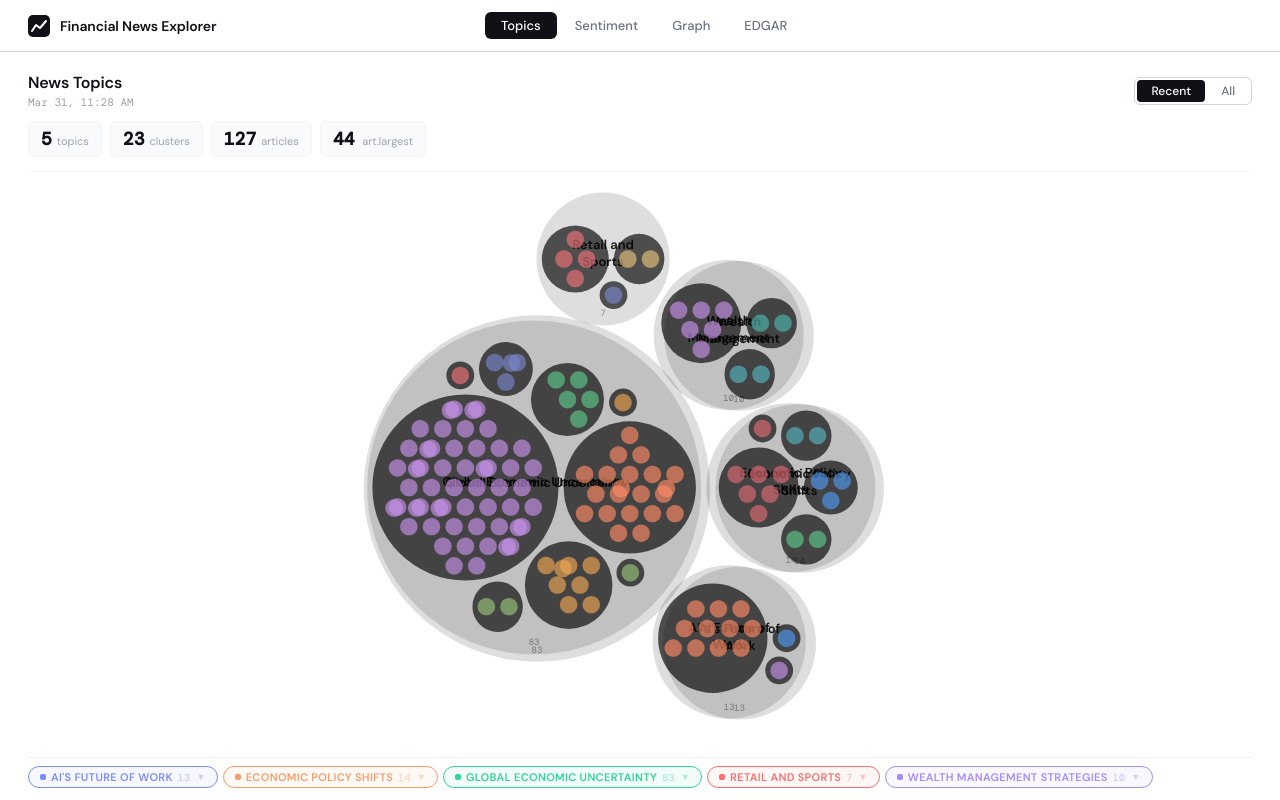
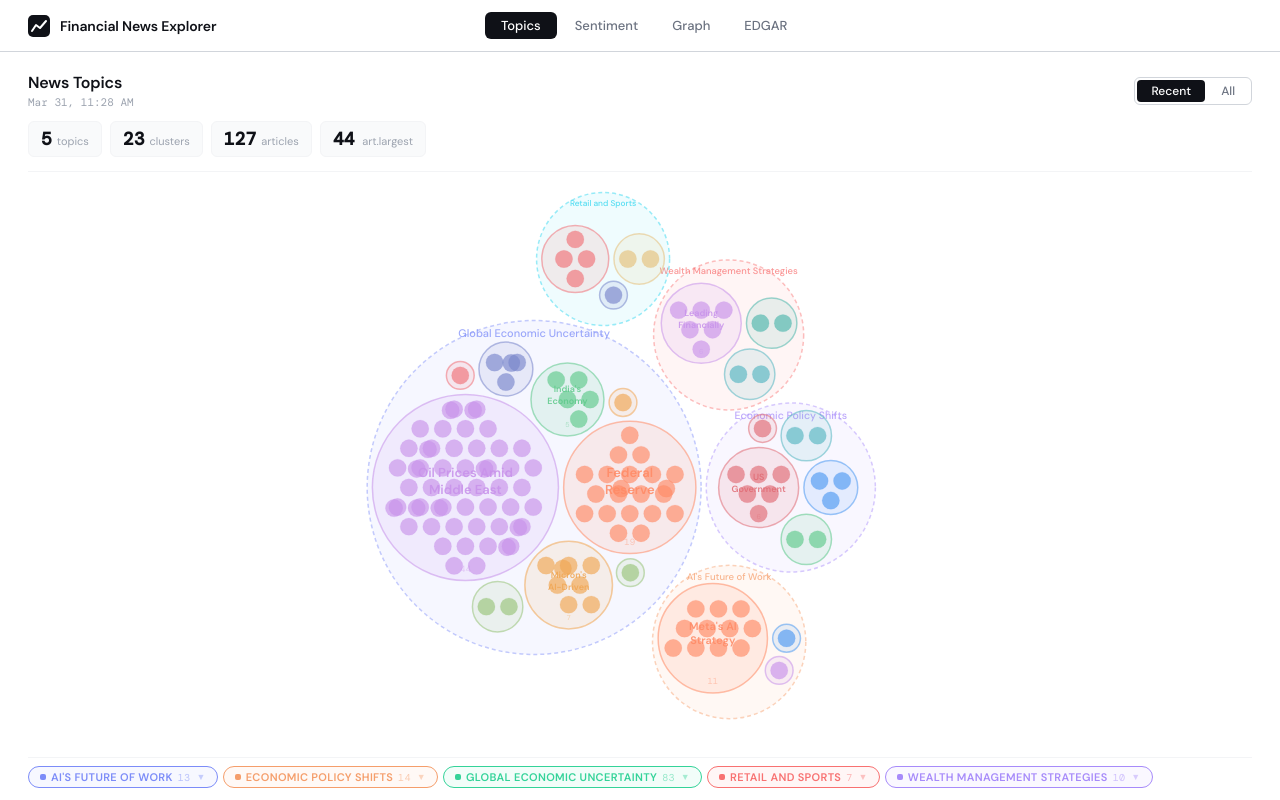
Before and after one commit to staedi/sec-edgar-vite, a React (Vite) app: page / in a window 1280 px wide. Built offline with nearby package versions, Linux system fonts and the light colour scheme.

Commit message:
Update components

```diff
--- a/src/components/CirclePacking.tsx
+++ b/src/components/CirclePacking.tsx
@@ -4,17 +4,23 @@ import { hierarchy, pack } from 'd3-hierarchy'
 // ── Types ─────────────────────────────────────────────────────────────────────
 
 export interface ArticleNode {
-  name: string; hash: string; article_date: string; provider: string; value: number
+  name: string; summary?: string; hash: string; chunk_key?: string
+  article_date: string; provider: string; value: number
 }
 export interface ClusterNode {
-  cluster_id: number; name: string; count: number; children: ArticleNode[]
+  cluster_id: number; name: string; count: number
+  children: ArticleNode[]; related_tickers?: string[]
+}
+export interface MetaCategoryNode {
+  name: string; count: number; children: ClusterNode[]
 }
 export interface TopicsData {
-  name: 'root'; mode?: string; updated_at: string; children: ClusterNode[]
+  name: 'root'; mode?: string; updated_at: string; children: MetaCategoryNode[]
 }
 export interface CirclePackingProps {
   data: TopicsData; width: number; height: number
   activeCluster?: number | null; onClusterClick?: (id: number) => void
+  activeMeta?: string | null; onMetaClick?: (name: string) => void
 }
 
 // ── Palette ───────────────────────────────────────────────────────────────────
@@ -24,11 +30,20 @@ const PALETTE = [
   '#56b6c2', '#e5c07b', '#98c379', '#f07178', '#7986cb',
   '#4db6ac', '#ff8a65',
 ]
+const META_PALETTE = [
+  '#7c8cf8', '#f59e6b', '#34d399', '#f87171', '#a78bfa',
+  '#22d3ee', '#fbbf24', '#4ade80',
+]
 
-// Deterministic color by cluster_id — never changes regardless of which
-// clusters are present or in what order they appear in the data.
+// Deterministic color by cluster_id — stable across mode switches
 function clusterColor(cluster_id: number): string {
   return PALETTE[cluster_id % PALETTE.length]
+}
+function metaColor(metaName: string): string {
+  // Simple hash of the name string for stable color assignment
+  let hash = 0
+  for (let i = 0; i < metaName.length; i++) hash = (hash * 31 + metaName.charCodeAt(i)) >>> 0
+  return META_PALETTE[hash % META_PALETTE.length]
 }
 
 // ── Helpers ───────────────────────────────────────────────────────────────────
@@ -56,37 +71,52 @@ function wrapLabel(label: string, maxChars: number): string[] {
 // ── Component ─────────────────────────────────────────────────────────────────
 
 export default function CirclePacking({
-  data, width, height, activeCluster: ext, onClusterClick,
+  data, width, height,
+  activeCluster: extCluster, onClusterClick,
+  activeMeta: extMeta, onMetaClick,
 }: CirclePackingProps) {
-  const [tooltip, setTooltip] = useState<{ x: number; y: number; label: string; sub: string } | null>(null)
-  const [internal, setInternal] = useState<number | null>(null)
-  const active = ext !== undefined ? ext : internal
+  const [tooltip, setTooltip] = useState<{
+    x: number; y: number; label: string; sub: string; extra?: string
+  } | null>(null)
+  const [internalCluster, setInternalCluster] = useState<number | null>(null)
+  const [internalMeta, setInternalMeta] = useState<string | null>(null)
 
-  const handleClick = useCallback((id: number) => {
+  const activeCluster = extCluster !== undefined ? extCluster : internalCluster
+  const activeMeta = extMeta !== undefined ? extMeta : internalMeta
+
+  const handleClusterClick = useCallback((id: number) => {
     if (onClusterClick) onClusterClick(id)
-    else setInternal(p => p === id ? null : id)
+    else setInternalCluster(p => p === id ? null : id)
   }, [onClusterClick])
+
+  const handleMetaClick = useCallback((name: string) => {
+    if (onMetaClick) onMetaClick(name)
+    else setInternalMeta(p => p === name ? null : name)
+  }, [onMetaClick])
 
   const PAD = 12
 
   const root = useMemo(() => {
-    const h = hierarchy<TopicsData | ClusterNode | ArticleNode>(data as TopicsData)
+    const h = hierarchy<TopicsData | MetaCategoryNode | ClusterNode | ArticleNode>(data as TopicsData)
       .sum(d => ('value' in d ? (d as ArticleNode).value : 0))
       .sort((a, b) => {
         // Primary: value descending
         const diff = (b.value ?? 0) - (a.value ?? 0)
         if (diff !== 0) return diff
-        // Tiebreaker: stable sort by cluster_id or hash so layout is
-        // identical across mode switches
-        const aId = 'cluster_id' in a.data
-          ? (a.data as ClusterNode).cluster_id
-          : (a.data as ArticleNode).hash
-        const bId = 'cluster_id' in b.data
-          ? (b.data as ClusterNode).cluster_id
-          : (b.data as ArticleNode).hash
-        return String(aId) < String(bId) ? -1 : String(aId) > String(bId) ? 1 : 0
+        // Stable tiebreaker — prevents layout shift when switching modes
+        const aKey = 'cluster_id' in a.data
+          ? String((a.data as ClusterNode).cluster_id)
+          : 'hash' in a.data
+            ? (a.data as ArticleNode).hash
+            : (a.data as MetaCategoryNode).name
+        const bKey = 'cluster_id' in b.data
+          ? String((b.data as ClusterNode).cluster_id)
+          : 'hash' in b.data
+            ? (b.data as ArticleNode).hash
+            : (b.data as MetaCategoryNode).name
+        return aKey < bKey ? -1 : aKey > bKey ? 1 : 0
       })
-    return pack<TopicsData | ClusterNode | ArticleNode>()
+    return pack<TopicsData | MetaCategoryNode | ClusterNode | ArticleNode>()
       .size([width - PAD * 2, height - PAD * 2])
       .padding(8)(h)
   }, [data, width, height])
@@ -97,14 +127,52 @@ export default function CirclePacking({
         <g transform={`translate(${PAD},${PAD})`}>
           {root.descendants().map((node, i) => {
             if (node.depth === 0) return null
-            const isCluster = node.depth === 1
-            const cd = isCluster
-              ? (node.data as ClusterNode)
-              : (node.parent!.data as ClusterNode)
-            const color = clusterColor(cd.cluster_id)
-            const on = active === null || active === cd.cluster_id
 
-            if (isCluster) {
+            // ── depth 1: meta-category ring ──────────────────────────────
+            if (node.depth === 1) {
+              const meta = node.data as MetaCategoryNode
+              const color = metaColor(meta.name)
+              const isActive = activeMeta === null || activeMeta === meta.name
+              const show = node.r > 52
+              const fs = Math.min(11, Math.max(8, node.r / 8))
+
+              return (
+                <g key={`m-${meta.name}`} style={{ cursor: 'pointer' }}
+                  onClick={() => handleMetaClick(meta.name)}
+                  onMouseEnter={e => setTooltip({
+                    x: e.clientX, y: e.clientY,
+                    label: meta.name,
+                    sub: `${meta.children.length} cluster${meta.children.length !== 1 ? 's' : ''} · ${meta.count} articles`,
+                  })}
+                  onMouseLeave={() => setTooltip(null)}
+                >
+                  <circle cx={node.x} cy={node.y} r={node.r}
+                    fill={color} fillOpacity={isActive ? 0.07 : 0.02}
+                    stroke={color} strokeWidth={isActive ? 1.5 : 0.8}
+                    strokeOpacity={isActive ? 0.45 : 0.15}
+                    strokeDasharray="4 3"
+                    style={{ transition: 'all 0.18s ease' }}
+                  />
+                  {show && (
+                    <text x={node.x} y={node.y - node.r + fs + 5}
+                      textAnchor="middle" fontSize={fs} fontWeight={500}
+                      fontFamily="'DM Sans', system-ui, sans-serif"
+                      fill={color} fillOpacity={isActive ? 0.75 : 0.25}
+                      style={{ pointerEvents: 'none', userSelect: 'none', transition: 'fill-opacity 0.18s' }}
+                    >{fixEncoding(meta.name)}</text>
+                  )}
+                </g>
+              )
+            }
+
+            // ── depth 2: cluster bubble ───────────────────────────────────
+            if (node.depth === 2) {
+              const cd = node.data as ClusterNode
+              const metaName = (node.parent!.data as MetaCategoryNode).name
+              const color = clusterColor(cd.cluster_id)
+              const metaOn = activeMeta === null || activeMeta === metaName
+              const clusterOn = activeCluster === null || activeCluster === cd.cluster_id
+              const on = metaOn && clusterOn
               const fs = Math.min(13, Math.max(9, node.r / 5))
               const lh = fs * 1.3
               const maxC = Math.max(8, Math.floor(node.r / 5.2))
@@ -114,11 +182,14 @@ export default function CirclePacking({
 
               return (
                 <g key={`c-${cd.cluster_id}`} style={{ cursor: 'pointer' }}
-                  onClick={() => handleClick(cd.cluster_id)}
+                  onClick={() => handleClusterClick(cd.cluster_id)}
                   onMouseEnter={e => setTooltip({
                     x: e.clientX, y: e.clientY,
                     label: fixEncoding(cd.name),
                     sub: `${cd.count} article${cd.count !== 1 ? 's' : ''}`,
+                    extra: cd.related_tickers?.length
+                      ? cd.related_tickers.join('  ·  ')
+                      : undefined,
                   })}
                   onMouseLeave={() => setTooltip(null)}
                 >
@@ -148,16 +219,24 @@ export default function CirclePacking({
               )
             }
 
+            // ── depth 3: article dot ──────────────────────────────────────
             const art = node.data as ArticleNode
+            const cd = node.parent!.data as ClusterNode
+            const metaName = (node.parent!.parent!.data as MetaCategoryNode).name
+            const color = clusterColor(cd.cluster_id)
+            const metaOn = activeMeta === null || activeMeta === metaName
+            const clusterOn = activeCluster === null || activeCluster === cd.cluster_id
+            const on = metaOn && clusterOn
+
             return (
               <circle key={`a-${art.hash || i}`}
                 cx={node.x} cy={node.y} r={Math.max(node.r, 2.5)}
-                fill={color} fillOpacity={on ? 0.65 : 0.1}
+                fill={color} fillOpacity={on ? 0.65 : 0.08}
                 stroke={color} strokeWidth={0.5} strokeOpacity={on ? 0.25 : 0}
                 style={{ transition: 'all 0.18s ease', cursor: 'default' }}
                 onMouseEnter={e => setTooltip({
                   x: e.clientX, y: e.clientY,
-                  label: truncate(art.name, 80),
+                  label: truncate(art.summary || art.name, 120),
                   sub: `${art.provider} · ${art.article_date.slice(0, 10)}`,
                 })}
                 onMouseLeave={() => setTooltip(null)}
@@ -170,7 +249,7 @@ export default function CirclePacking({
       {tooltip && (
         <div style={{
           position: 'fixed', left: tooltip.x + 14, top: tooltip.y - 10,
-          zIndex: 9999, pointerEvents: 'none', maxWidth: 280,
+          zIndex: 9999, pointerEvents: 'none', maxWidth: 300,
           background: 'rgba(15,17,23,0.93)', borderRadius: 8,
           padding: '8px 12px', boxShadow: '0 8px 24px rgba(0,0,0,0.18)',
           border: '1px solid rgba(255,255,255,0.08)',
@@ -183,6 +262,14 @@ export default function CirclePacking({
             margin: '4px 0 0', fontSize: 11, color: '#9ca3af',
             fontFamily: "'DM Mono',monospace"
           }}>{tooltip.sub}</p>
+          {tooltip.extra && (
+            <p style={{
+              margin: '5px 0 0', fontSize: 11, color: '#7986cb',
+              fontFamily: "'DM Mono',monospace", letterSpacing: '0.03em'
+            }}>
+              {tooltip.extra}
+            </p>
+          )}
         </div>
       )}
     </div>
```
